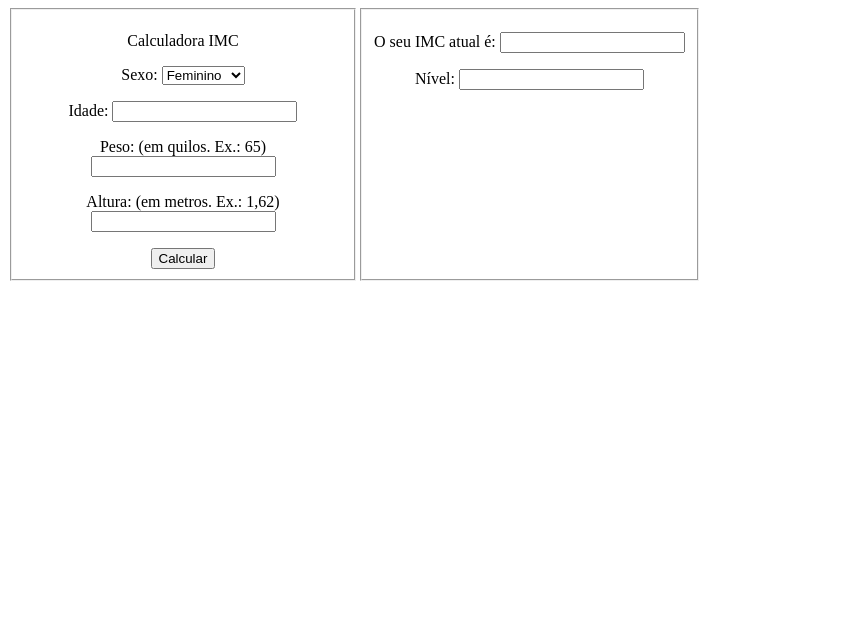
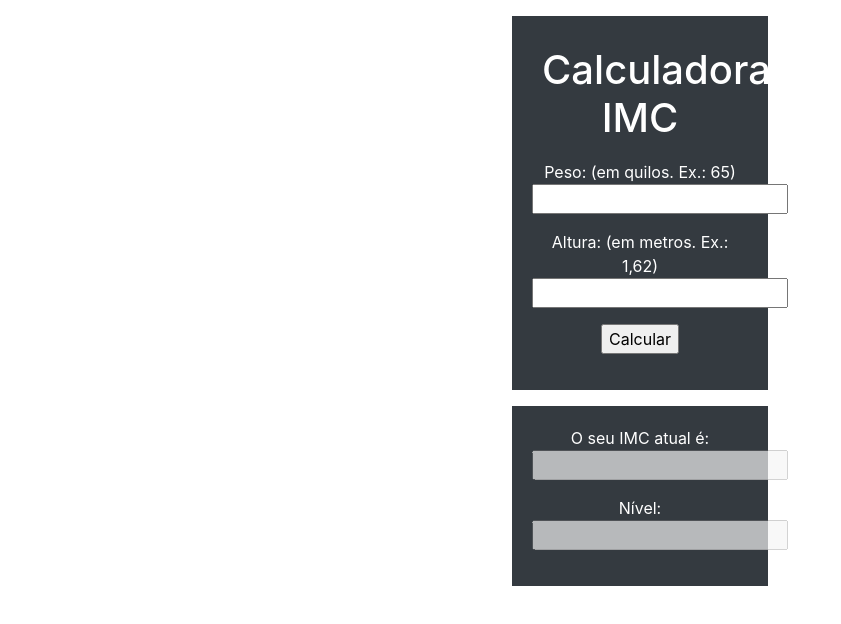
Before and after one commit to munyck/calculadoraIMC, a plain HTML site: page index.html in a window 1280 px wide. Shown: the whole page, without its empty margins (0-841 px from the left). Drawn offline with nearby package versions, Linux system fonts and the light colour scheme.

Commit message:
criados containers

```diff
--- a/index.html
+++ b/index.html
@@ -1,21 +1,25 @@
 <!DOCTYPE html>
 <html lang="en">
 <head>
-    <meta charset="UTF-8">
-    <title>Calculadora de IMC</title>
-  <style type="text/css">
-  body {
+  <title>Calculadora de IMC</title>
+  <meta charset="UTF-8">
+  <meta name="viewport" content="width=device-width, initial-scale=1">
+  <link rel="stylesheet" href="https://maxcdn.bootstrapcdn.com/bootstrap/4.5.2/css/bootstrap.min.css">
+  <script src="https://ajax.googleapis.com/ajax/libs/jquery/3.5.1/jquery.min.js"></script>
+  <script src="https://cdnjs.cloudflare.com/ajax/libs/popper.js/1.16.0/umd/popper.min.js"></script>
+  <script src="https://maxcdn.bootstrapcdn.com/bootstrap/4.5.2/js/bootstrap.min.js"></script>
+<style>
+  .container {
+    max-width: 20%;
+    padding: 20px;
     text-align: center;
-    width: 700px;
   }
-  .calculadora {
-    width: 50%;
+  h1 {
+    padding: 10px;
   }
-  .resultado {
-    flex-flow: row wrap;
-    display: flex;
-  }
-  </style>
+
+
+</style>
   <script type="text/javascript">
     function Calcular() {
       var altura = document.getElementById("altura");
@@ -46,41 +50,25 @@
 </head>
 <body>
 <form name="frmimc" id="frmimc">
-<div class="resultado">
-  <div class="calculadora">
 
-      <fieldset>
-        <p>Calculadora IMC</p>
-        <p> <label for="sexo">Sexo: </label>
-        <select name="sexo" id="sexo">
-          <option value="feminino">Feminino</option>
-          <option value="masculino">Masculino</option>
-        </select>
-        </p>
-        <p>
-        <label>Idade: </label>
-        <input name="idade" type="number" />
-        </p>
-        <p>
-        <label for="peso">Peso: (em quilos. Ex.: 65)</label>
-        <input id="peso" name="peso" type="number" />
-        </p>
-        <p>
-        <label for="altura">Altura: (em metros. Ex.: 1,62) </label>
-        <input id="altura" name="altura" type="number" />
-        </p>
-        <input type="button" value="Calcular" onclick="Calcular();" />
-      </fieldset>
+  <div class="container p3 my-3 bg-dark text-white">
+    <h1>Calculadora IMC</h1>
+    <p>Peso: (em quilos. Ex.: 65) <input id="peso" name="peso" type="number" /></p>
+    <p>Altura: (em metros. Ex.: 1,62) <input id="altura" name="altura" type="number" /></p>
+    <p><input type="button" value="Calcular" onclick="Calcular();" /></p>
   </div>
-  <fieldset>
-    <p>
-    O seu IMC atual é: <input type="text" id="imcAtual" name="totalimc" />
-    </p>
-    <p>
-    Nível: <input type="text" id="nivelImc" name="nivel" />
-    </p>
-  </fieldset>
-</div>
+
+  <div class="container p3 my-3 bg-dark text-white">
+    O seu IMC atual é: <p><input id="imcAtual" style="color:white" disabled/></p>
+    Nível: <p><input id="nivelImc" style="color: white" disabled/></p>
+  </div>
+
 </form>
+
+<!-- Optional JavaScript -->
+<!-- jQuery first, then Popper.js, then Bootstrap JS -->
+<script src="https://code.jquery.com/jquery-3.3.1.slim.min.js" integrity="sha384-q8i/X+965DzO0rT7abK41JStQIAqVgRVzpbzo5smXKp4YfRvH+8abtTE1Pi6jizo" crossorigin="anonymous"></script>
+<script src="https://cdnjs.cloudflare.com/ajax/libs/popper.js/1.14.3/umd/popper.min.js" integrity="sha384-ZMP7rVo3mIykV+2+9J3UJ46jBk0WLaUAdn689aCwoqbBJiSnjAK/l8WvCWPIPm49" crossorigin="anonymous"></script>
+<script src="https://stackpath.bootstrapcdn.com/bootstrap/4.1.3/js/bootstrap.min.js" integrity="sha384-ChfqqxuZUCnJSK3+MXmPNIyE6ZbWh2IMqE241rYiqJxyMiZ6OW/JmZQ5stwEULTy" crossorigin="anonymous"></script>
 </body>
 </html>
```
